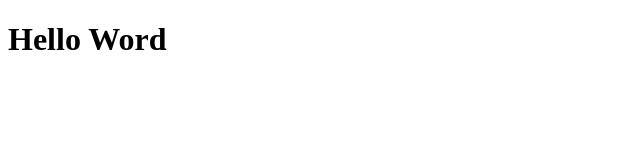
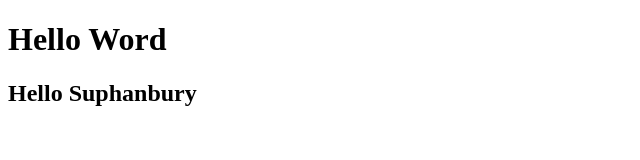
Before and after one commit to M-Sitthikorn/testdee, a plain HTML site: page index.html in a window 1280 px wide. Shown: the whole page, without its empty margins (0-640 px from the left). Drawn offline with Linux system fonts and the light colour scheme.

Commit message:
Update index.html
add h2

```diff
--- a/index.html
+++ b/index.html
@@ -7,5 +7,6 @@
 </head>
 <body>
     <h1>Hello Word</h1>
+    <h2>Hello Suphanbury</h2>
 </body>
 </html>
```
